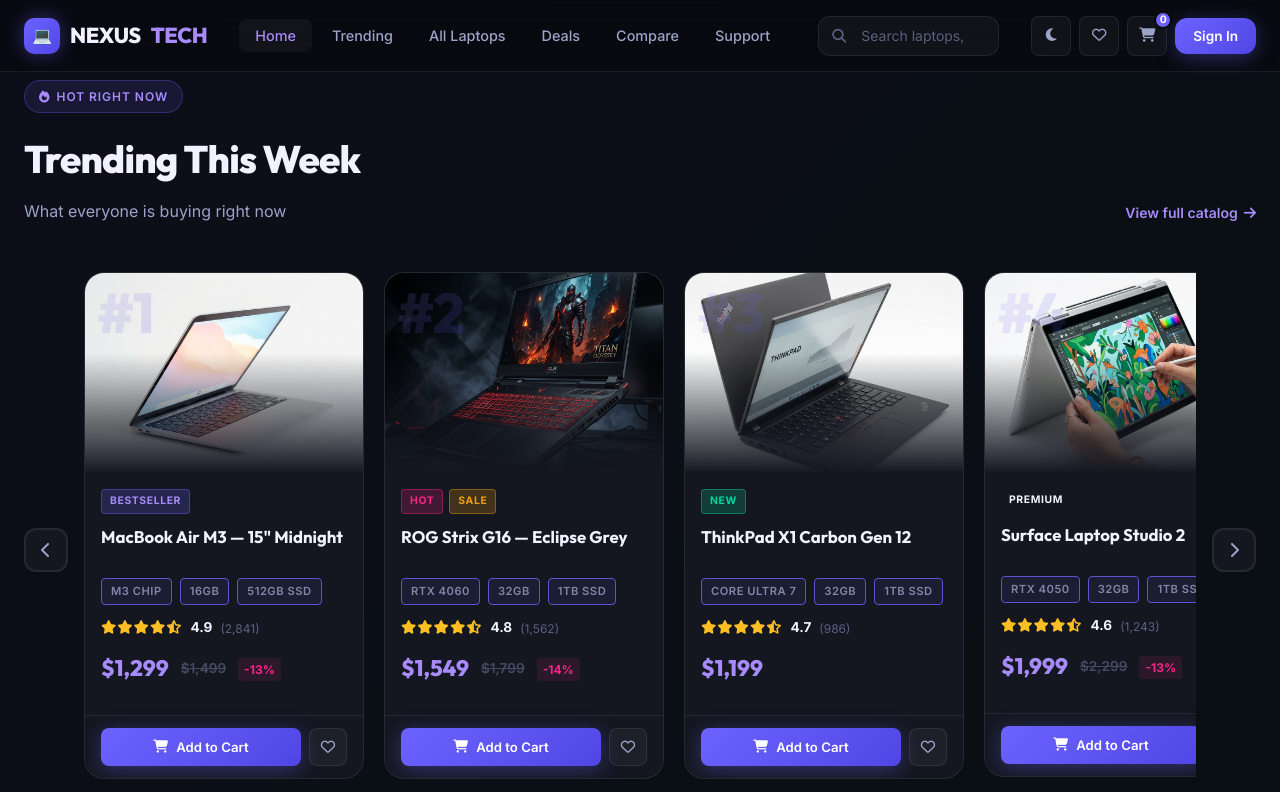
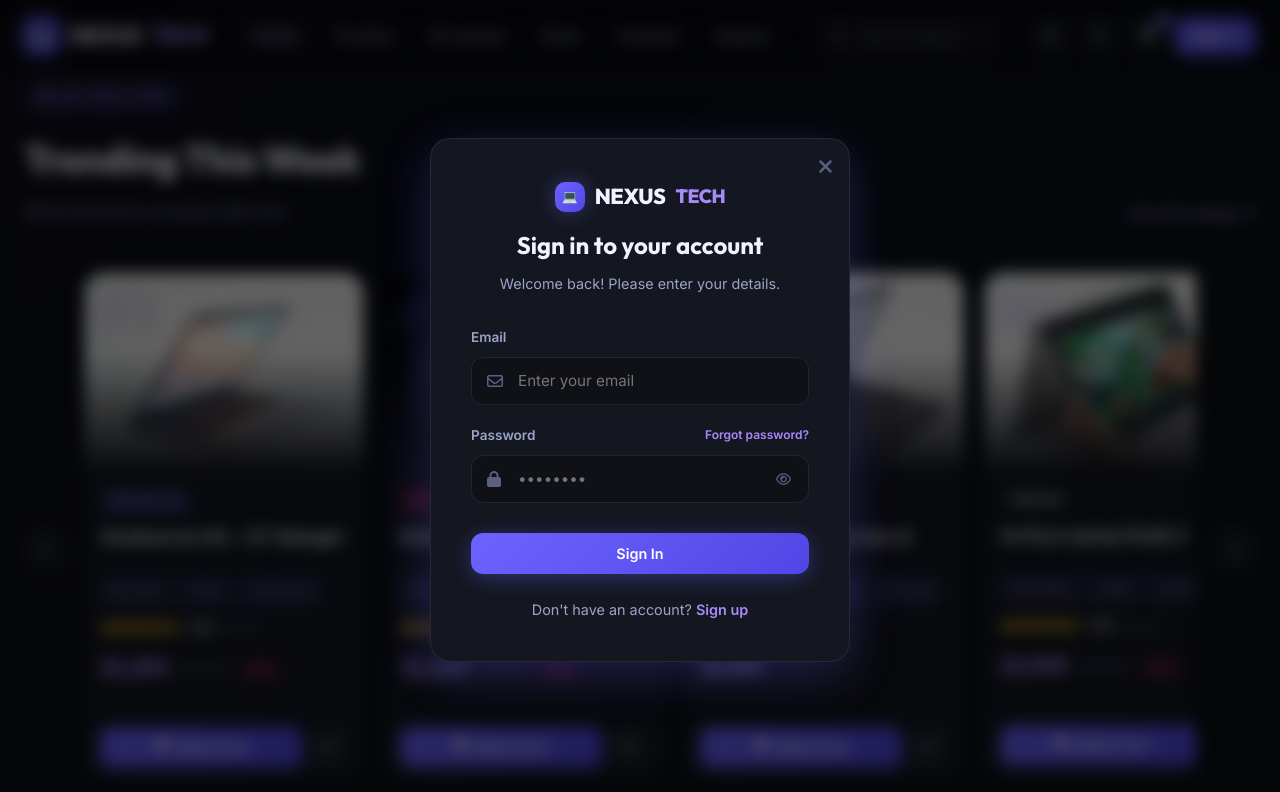
Before and after one commit to SteveAlexTA/Small-E-Commerce-Project, a plain HTML site: page index.html in a window 1280 px wide. Both pictures are taken after a click on the button "Sign In". Shown: the top 792 px of the page. Drawn offline with Linux system fonts and the light colour scheme.

Commit message:
SCRUM-17 Design simple user registration and login UI & Implement frontend for registration and login

```diff
--- /dev/null
+++ b/assets/css/auth.css
@@ -0,0 +1,189 @@
+/* ═══════════════════════════════
+   AUTH MODAL & FORMS
+═══════════════════════════════ */
+.auth-modal {
+  position: fixed;
+  inset: 0;
+  z-index: 9999;
+  display: flex;
+  align-items: center;
+  justify-content: center;
+  opacity: 0;
+  pointer-events: none;
+  transition: opacity 0.3s ease;
+}
+
+.auth-modal.open {
+  opacity: 1;
+  pointer-events: auto;
+}
+
+.auth-modal-backdrop {
+  position: absolute;
+  inset: 0;
+  background: rgba(0, 0, 0, 0.6);
+  backdrop-filter: blur(8px);
+  -webkit-backdrop-filter: blur(8px);
+}
+
+.auth-modal-content {
+  position: relative;
+  z-index: 10;
+  width: 100%;
+  max-width: 420px;
+  background: var(--bg-card);
+  border: 1px solid var(--border);
+  border-radius: var(--radius-lg);
+  padding: 40px;
+  box-shadow: var(--shadow-card-hover);
+  transform: translateY(20px) scale(0.95);
+  transition: transform 0.4s cubic-bezier(0.4, 0, 0.2, 1);
+  margin: 20px;
+}
+
+.auth-modal.open .auth-modal-content {
+  transform: translateY(0) scale(1);
+}
+
+.auth-close-btn {
+  position: absolute;
+  top: 16px;
+  right: 16px;
+  background: transparent;
+  border: none;
+  color: var(--text-muted);
+  font-size: 1.25rem;
+  cursor: pointer;
+  transition: color 0.3s ease;
+}
+
+.auth-close-btn:hover {
+  color: var(--primary);
+}
+
+.auth-header {
+  text-align: center;
+  margin-bottom: 32px;
+}
+
+.auth-title {
+  font-family: 'Outfit', sans-serif;
+  font-size: 1.5rem;
+  font-weight: 700;
+  color: var(--text-primary);
+  margin-bottom: 8px;
+}
+
+.auth-subtitle {
+  font-size: 0.9rem;
+  color: var(--text-secondary);
+}
+
+.auth-form {
+  display: none;
+  animation: fadeIn 0.4s ease;
+}
+
+.auth-form.active {
+  display: block;
+}
+
+.form-group {
+  margin-bottom: 20px;
+}
+
+.form-group label {
+  display: block;
+  font-size: 0.85rem;
+  font-weight: 600;
+  color: var(--text-secondary);
+  margin-bottom: 8px;
+}
+
+.input-icon-wrap {
+  position: relative;
+}
+
+.input-icon-wrap > i:first-child {
+  position: absolute;
+  left: 16px;
+  top: 50%;
+  transform: translateY(-50%);
+  color: var(--text-muted);
+  font-size: 1rem;
+  pointer-events: none;
+  z-index: 2;
+  transition: color 0.3s ease;
+}
+
+.input-icon-wrap input {
+  position: relative;
+  width: 100%;
+  height: 48px;
+  background: var(--bg-surface);
+  border: 1px solid var(--border);
+  border-radius: var(--radius-md);
+  padding: 0 16px 0 46px;
+  color: var(--text-primary);
+  font-size: 0.95rem;
+  transition: all 0.3s ease;
+  z-index: 1;
+}
+
+.input-icon-wrap input:focus {
+  border-color: var(--primary);
+  background: var(--bg-glass);
+  box-shadow: 0 0 0 3px rgba(108, 99, 255, 0.15);
+  outline: none;
+}
+
+.input-icon-wrap input:focus + i,
+.input-icon-wrap input:focus ~ i {
+  color: var(--primary);
+}
+
+.pwd-toggle-btn {
+  position: absolute;
+  right: 14px;
+  top: 50%;
+  transform: translateY(-50%);
+  border: none;
+  background: transparent;
+  color: var(--text-muted);
+  cursor: pointer;
+  padding: 4px;
+  z-index: 3;
+}
+
+.pwd-toggle-btn:hover {
+  color: var(--text-primary);
+}
+
+.auth-switch {
+  text-align: center;
+  margin-top: 24px;
+  font-size: 0.9rem;
+  color: var(--text-secondary);
+}
+
+.auth-link {
+  color: var(--primary-light);
+  font-weight: 600;
+  transition: color 0.3s ease;
+}
+
+.auth-link:hover {
+  color: var(--primary);
+  text-decoration: underline;
+}
+
+@keyframes fadeIn {
+  from { opacity: 0; transform: translateY(10px); }
+  to { opacity: 1; transform: translateY(0); }
+}
+
+@media (max-width: 480px) {
+  .auth-modal-content {
+    padding: 30px 20px;
+  }
+}
--- a/assets/css/style.css
+++ b/assets/css/style.css
@@ -1931,3 +1931,6 @@
     font-size: 16px;
   }
 }
+    padding: 30px 20px;
+  }
+}
--- /dev/null
+++ b/assets/js/auth.js
@@ -0,0 +1,156 @@
+// ─── Authentication State ───
+let currentUser = JSON.parse(localStorage.getItem('nexusCurrentUser')) || null;
+let usersDb = JSON.parse(localStorage.getItem('nexusUsers')) || [];
+
+function openAuthModal() {
+  const modal = document.querySelector('#auth-modal');
+  if (modal) modal.classList.add('open');
+}
+
+function closeAuthModal() {
+  const modal = document.querySelector('#auth-modal');
+  if (modal) modal.classList.remove('open');
+}
+
+function updateAuthUI() {
+  const signInBtn = document.querySelector('#sign-in-btn');
+  if (!signInBtn) return;
+
+  if (currentUser) {
+    signInBtn.innerHTML = `<i class="fas fa-user-circle" style="margin-right:6px"></i> ${currentUser.name.split(' ')[0]}`;
+    signInBtn.classList.remove('btn-primary');
+    signInBtn.classList.add('btn-outline');
+    // Implement signout logic if clicked when logged in
+    signInBtn.onclick = (e) => {
+      e.preventDefault();
+      // Simple confirm before signing out
+      if(confirm('Are you sure you want to sign out?')) {
+        currentUser = null;
+        localStorage.removeItem('nexusCurrentUser');
+        updateAuthUI();
+        if (typeof showToast === 'function') {
+          showToast('Signed Out', 'You have been signed out successfully.', 'fas fa-sign-out-alt');
+        }
+      }
+    };
+  } else {
+    signInBtn.innerHTML = `Sign In`;
+    signInBtn.classList.add('btn-primary');
+    signInBtn.classList.remove('btn-outline');
+    signInBtn.onclick = (e) => {
+      e.preventDefault();
+      openAuthModal();
+    };
+  }
+}
+
+function initAuth() {
+  updateAuthUI();
+
+  const authModal = document.querySelector('#auth-modal');
+  const overlay = document.querySelector('#auth-modal-backdrop');
+  const closeBtn = document.querySelector('#auth-close-btn');
+
+  const goToLogin = document.querySelector('#go-to-login');
+  const goToRegister = document.querySelector('#go-to-register');
+  const loginForm = document.querySelector('#login-form');
+  const registerForm = document.querySelector('#register-form');
+  const authTitle = document.querySelector('#auth-title');
+  const authSubtitle = document.querySelector('#auth-subtitle');
+
+  if (!authModal) return;
+
+  // Toggle forms
+  goToRegister?.addEventListener('click', (e) => {
+    e.preventDefault();
+    loginForm.classList.remove('active');
+    registerForm.classList.add('active');
+    authTitle.textContent = 'Create an account';
+    authSubtitle.textContent = 'Join NEXUS TECH to start shopping.';
+  });
+
+  goToLogin?.addEventListener('click', (e) => {
+    e.preventDefault();
+    registerForm.classList.remove('active');
+    loginForm.classList.add('active');
+    authTitle.textContent = 'Sign in to your account';
+    authSubtitle.textContent = 'Welcome back! Please enter your details.';
+  });
+
+  // Password toggles
+  document.querySelectorAll('.pwd-toggle-btn').forEach(btn => {
+    btn.addEventListener('click', () => {
+      const input = btn.previousElementSibling;
+      const icon = btn.querySelector('i');
+      if (input.type === 'password') {
+        input.type = 'text';
+        icon.className = 'far fa-eye-slash';
+      } else {
+        input.type = 'password';
+        icon.className = 'far fa-eye';
+      }
+    });
+  });
+
+  // Close modal
+  closeBtn?.addEventListener('click', closeAuthModal);
+  overlay?.addEventListener('click', closeAuthModal);
+
+  // Form Submission
+  loginForm?.addEventListener('submit', (e) => {
+    e.preventDefault();
+    const email = document.querySelector('#login-email').value;
+    const pwd = document.querySelector('#login-pwd').value;
+
+    const user = usersDb.find(u => u.email === email && u.password === pwd);
+
+    if (!user) {
+      if (typeof showToast === 'function') showToast('Error', 'Invalid email or password.', 'fas fa-exclamation-circle');
+      return;
+    }
+
+    if (user.status !== 'approved') {
+      if (typeof showToast === 'function') showToast('Account Pending', 'Your account is pending admin approval.', 'fas fa-clock');
+      return;
+    }
+
+    currentUser = user;
+    localStorage.setItem('nexusCurrentUser', JSON.stringify(currentUser));
+    updateAuthUI();
+    closeAuthModal();
+    if (typeof showToast === 'function') showToast('Success', 'Logged in successfully!', 'fas fa-check-circle');
+  });
+
+  registerForm?.addEventListener('submit', (e) => {
+    e.preventDefault();
+    const name = document.querySelector('#reg-name').value;
+    const email = document.querySelector('#reg-email').value;
+    const pwd = document.querySelector('#reg-pwd').value;
+
+    if (usersDb.find(u => u.email === email)) {
+      if (typeof showToast === 'function') showToast('Error', 'Email is already registered.', 'fas fa-exclamation-circle');
+      return;
+    }
+
+    const newUser = {
+      id: Date.now(),
+      name,
+      email,
+      password: pwd,
+      status: 'pending' // Admin must approve
+    };
+
+    usersDb.push(newUser);
+    localStorage.setItem('nexusUsers', JSON.stringify(usersDb));
+
+    if (typeof showToast === 'function') showToast('Registration complete', 'Your account has been created and is pending admin approval.', 'fas fa-info-circle');
+
+    // Switch to login form automatically
+    registerForm.classList.remove('active');
+    loginForm.classList.add('active');
+    authTitle.textContent = 'Sign in to your account';
+    authSubtitle.textContent = 'Welcome back! Please enter your details.';
+    document.querySelector('#login-email').value = email;
+    document.querySelector('#login-pwd').value = pwd; // helpful auto-fill
+  });
+}
--- a/assets/js/main.js
+++ b/assets/js/main.js
@@ -50,6 +50,11 @@
 function saveWish() { localStorage.setItem('nexuswish', JSON.stringify(wishlist)); }
 
 function addToCart(id) {
+  if (!currentUser) {
+    showToast('Authentication Required', 'Please sign in to buy products.', 'fas fa-lock');
+    openAuthModal();
+    return;
+  }
   const p = products.find(x => x.id === id);
   if (!p) return;
   const existing = cart.find(x => x.id === id);
@@ -812,6 +817,7 @@
   initSearch();
   initThemeToggle();
   initRevealAnimation();
+  initAuth();
 }
 
 document.addEventListener('DOMContentLoaded', () => {
--- a/index.html
+++ b/index.html
@@ -12,6 +12,7 @@
   <link rel="preconnect" href="https://fonts.gstatic.com" crossorigin />
   <link rel="stylesheet" href="https://cdnjs.cloudflare.com/ajax/libs/font-awesome/6.5.0/css/all.min.css" />
   <link rel="stylesheet" href="assets/css/style.css" />
+  <link rel="stylesheet" href="assets/css/auth.css" />
 </head>
 <body>
 
@@ -241,10 +242,86 @@
   </div>
 </section>
 
+<!-- ═══════════════════════════════
+     AUTH MODAL
+═══════════════════════════════ -->
+<div class="auth-modal" id="auth-modal" aria-hidden="true">
+  <div class="auth-modal-backdrop" id="auth-modal-backdrop"></div>
+  <div class="auth-modal-content">
+    <button class="auth-close-btn" id="auth-close-btn" aria-label="Close auth modal"><i class="fas fa-times"></i></button>
+
+    <div class="auth-header">
+      <div class="logo" style="justify-content:center;margin-bottom:12px;">
+        <div class="logo-icon" style="width:30px;height:30px;font-size:0.8rem">💻</div>
+        NEXUS<span style="font-size:1.2rem">TECH</span>
+      </div>
+      <h3 class="auth-title" id="auth-title">Sign in to your account</h3>
+      <p class="auth-subtitle" id="auth-subtitle">Welcome back! Please enter your details.</p>
+    </div>
+
+    <!-- Login Form -->
+    <form id="login-form" class="auth-form active">
+      <div class="form-group">
+        <label for="login-email">Email</label>
+        <div class="input-icon-wrap">
+          <i class="far fa-envelope"></i>
+          <input type="email" id="login-email" placeholder="Enter your email" required />
+        </div>
+      </div>
+      <div class="form-group">
+        <div style="display:flex;justify-content:space-between;width:100%;">
+          <label for="login-pwd">Password</label>
+          <a href="#" class="auth-link" style="font-size:0.75rem">Forgot password?</a>
+        </div>
+        <div class="input-icon-wrap">
+          <i class="fas fa-lock"></i>
+          <input type="password" id="login-pwd" placeholder="••••••••" required />
+          <button type="button" class="pwd-toggle-btn" tabindex="-1"><i class="far fa-eye"></i></button>
+        </div>
+      </div>
+      <button type="submit" class="btn btn-primary btn-block" style="margin-top:10px;width:100%">Sign In</button>
+      <div class="auth-switch">
+        Don't have an account? <a href="#" id="go-to-register" class="auth-link">Sign up</a>
+      </div>
+    </form>
+
+    <!-- Register Form -->
+    <form id="register-form" class="auth-form">
+      <div class="form-group">
+        <label for="reg-name">Full Name</label>
+        <div class="input-icon-wrap">
+          <i class="far fa-user"></i>
+          <input type="text" id="reg-name" placeholder="John Doe" required />
+        </div>
+      </div>
+      <div class="form-group">
+        <label for="reg-email">Email</label>
+        <div class="input-icon-wrap">
+          <i class="far fa-envelope"></i>
+          <input type="email" id="reg-email" placeholder="Enter your email" required />
+        </div>
+      </div>
+      <div class="form-group">
+        <label for="reg-pwd">Password</label>
+        <div class="input-icon-wrap">
+          <i class="fas fa-lock"></i>
+          <input type="password" id="reg-pwd" placeholder="Create a password" required minlength="6" />
+          <button type="button" class="pwd-toggle-btn" tabindex="-1"><i class="far fa-eye"></i></button>
+        </div>
+      </div>
+      <button type="submit" class="btn btn-primary btn-block" style="margin-top:10px;width:100%">Create Account</button>
+      <div class="auth-switch">
+        Already have an account? <a href="#" id="go-to-login" class="auth-link">Log in</a>
+      </div>
+    </form>
+  </div>
+</div>
+
 <!-- ─── Toast Container ─── -->
 <div class="toast-container" id="toast-container" aria-live="polite"></div>
 
 <!-- ─── Scripts ─── -->
+<script src="assets/js/auth.js"></script>
 <script src="assets/js/main.js"></script>
 </body>
 </html>
```
